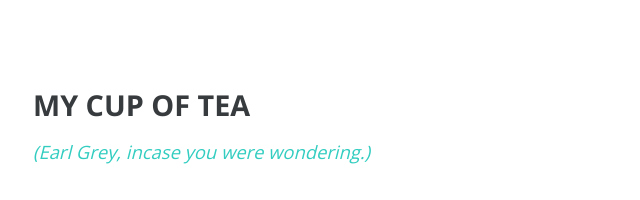
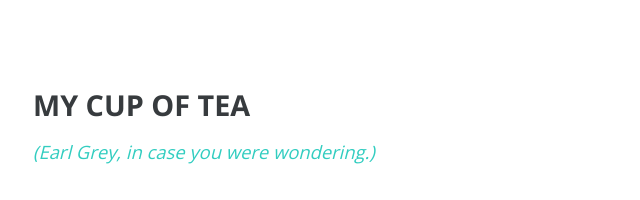
Before and after one commit to Peppermintfox/Lush-Application, a plain HTML site: page docs/index.html in a window 1280 px wide. Shown: the part 6080-6280 px from the top of the page, 251-891 px from the left. Drawn offline with nearby package versions, Linux system fonts and the light colour scheme.

Commit message:
Fixes typos

```diff
--- a/docs/index.html
+++ b/docs/index.html
@@ -5,11 +5,11 @@
   <meta name="viewport" content="width=device-width, initial-scale=1, maximum-scale=1, user-scalable=0"/>
   <meta http-equiv="X-UA-Compatible" content="ie=edge">
   <title>Danny Alexander | Future Lush Merchandiser</title>
-  <meta name="description" content="An interactive cover letter by Dannielle Alexander for a Lush Visual Merchandiser job application." />
+  <meta name="description" content="An interactive cover letter by Danielle Alexander for a Lush Visual Merchandiser job application." />
 
   <!-- Schema.org markup for Google+ -->
   <meta itemprop="name" content="Danielle Alexander - Future Lush Merchandiser">
-  <meta itemprop="description" content="An interactive cover letter by Dannielle Alexander for a Lush Visual Merchandiser job application">
+  <meta itemprop="description" content="An interactive cover letter by Danielle Alexander for a Lush Visual Merchandiser job application">
   <meta itemprop="image" content="http://www.example.com/image.jpg">
 
   <!-- Open Graph data -->
@@ -165,7 +165,7 @@
     </header>
     <div class="container">
       <h2 data-aos="fade-up">My Cup Of Tea</h2>
-      <p data-aos="fade-up" class="color--primary"><i>(Earl Grey, incase you were wondering.)</i></p>
+      <p data-aos="fade-up" class="color--primary"><i>(Earl Grey, in case you were wondering.)</i></p>
       <p data-aos="fade-up">
         I know how rare it is to find an opportunity like this. I hope that my
         story explains why this role is my cup of tea and shows you a real life
```
